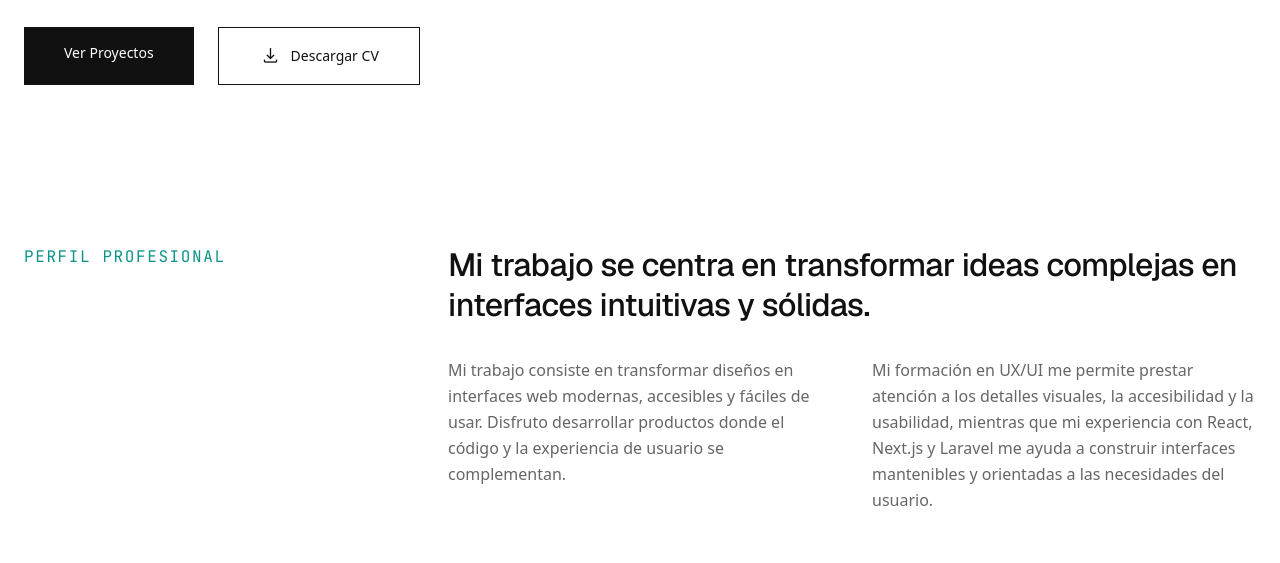
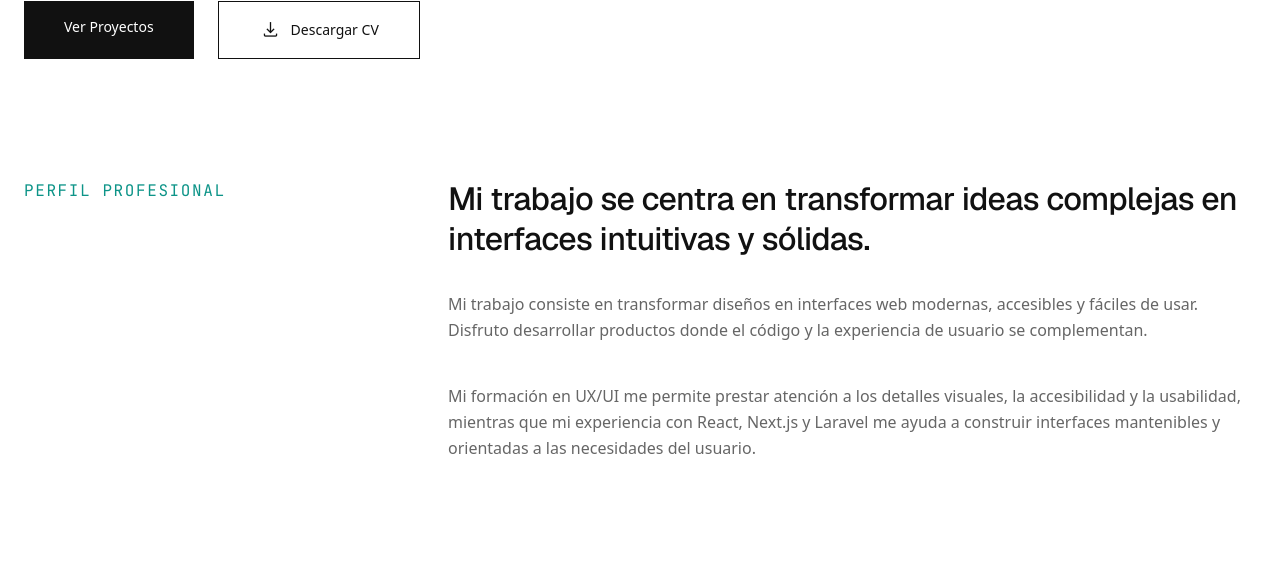
Before and after one commit to laupommares/laura-pommares, a Next.js app: page / in a window 1280 px wide. Shown: the part 695-1258 px from the top of the page. Built offline with nearby package versions, Linux system fonts and the light colour scheme.

Commit message:
general custom

```diff
--- a/src/app/globals.css
+++ b/src/app/globals.css
@@ -26,8 +26,8 @@
 
 /* Custom typography utilities */
 @utility text-display {
-  font-size: clamp(48px, 8vw, 96px);
-  line-height: 0.95;
+  font-size: clamp(48px, 8vw, 78px);
+  line-height: 1;
   letter-spacing: -0.05em;
   font-weight: 600;
 }
@@ -63,7 +63,7 @@
 }
 
 @utility mb-section-gap {
-  margin-bottom: 160px;
+  margin-bottom: 120px;
 }
 
 @utility py-section-gap {
--- a/src/components/ContactSection.tsx
+++ b/src/components/ContactSection.tsx
@@ -1,6 +1,6 @@
 export default function ContactSection() {
   return (
-    <section className="px-margin-mobile max-w-container-max mx-auto py-40 reveal" id="contacto">
+    <section className="px-margin-mobile max-w-container-max mx-auto py-30 reveal" id="contacto">
       <div className="max-w-4xl">
         <h2 className="font-headline text-display mb-12">
           Hablemos de tu próximo <br />
--- a/src/components/ProfileSection.tsx
+++ b/src/components/ProfileSection.tsx
@@ -15,7 +15,7 @@ export default function ProfileSection() {
             Mi trabajo se centra en transformar ideas complejas en interfaces
             intuitivas y sólidas.
           </p>
-          <div className="grid grid-cols-1 md:grid-cols-2 gap-10">
+          <div className="grid grid-cols-1 gap-10">
             <p className="text-secondary leading-relaxed">
               Mi trabajo consiste en transformar diseños en interfaces web modernas, accesibles y fáciles de usar.
               Disfruto desarrollar productos donde el código y la experiencia de usuario se complementan.
--- a/src/components/ProjectsSection.tsx
+++ b/src/components/ProjectsSection.tsx
@@ -254,7 +254,7 @@ export default function ProjectsSection() {
           Trabajos & Casos de estudio
         </h3>
       </div>
-      <div className="space-y-40">
+      <div className="space-y-30">
         {projects.map((project) => (
           <article
             key={project.num}
```
